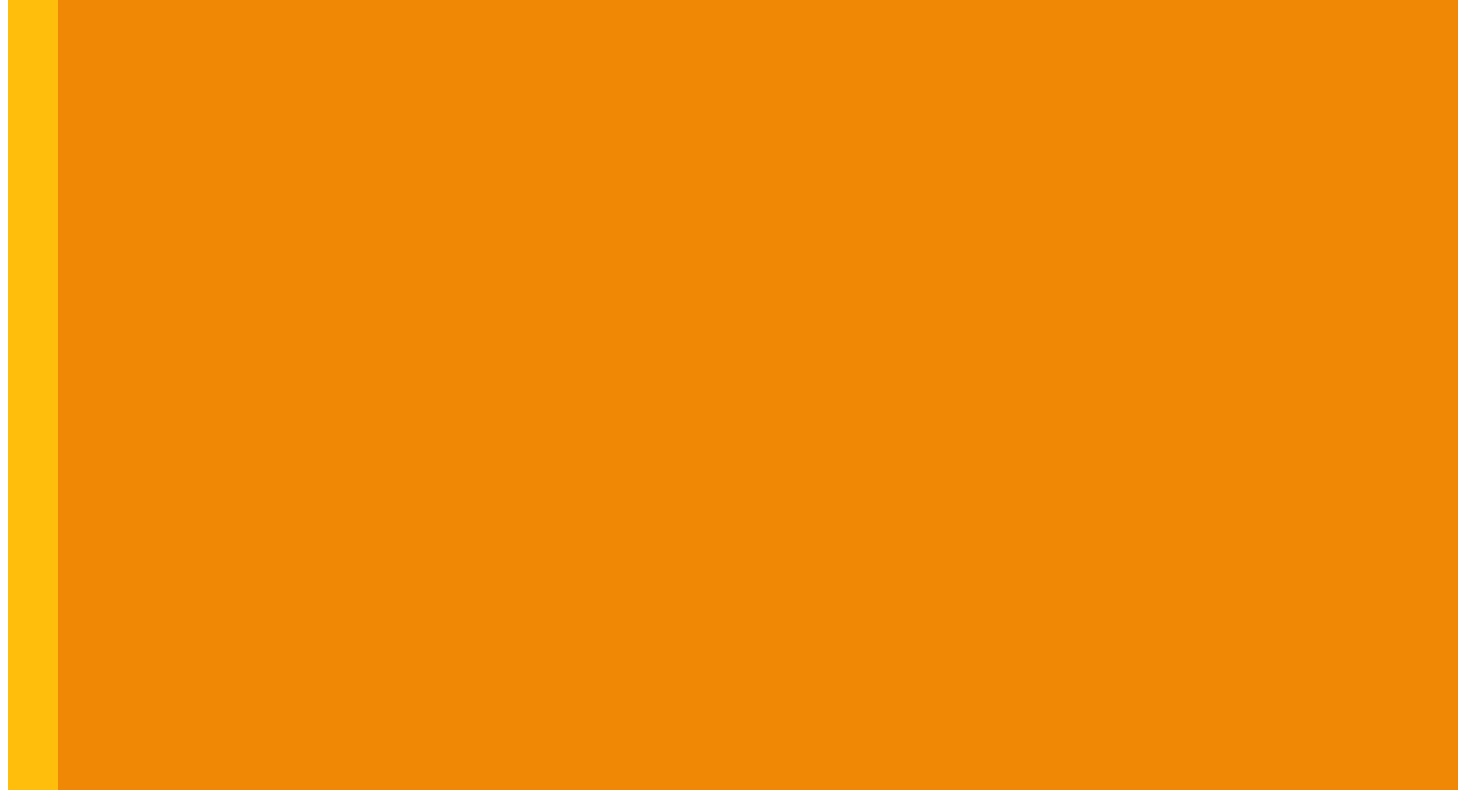
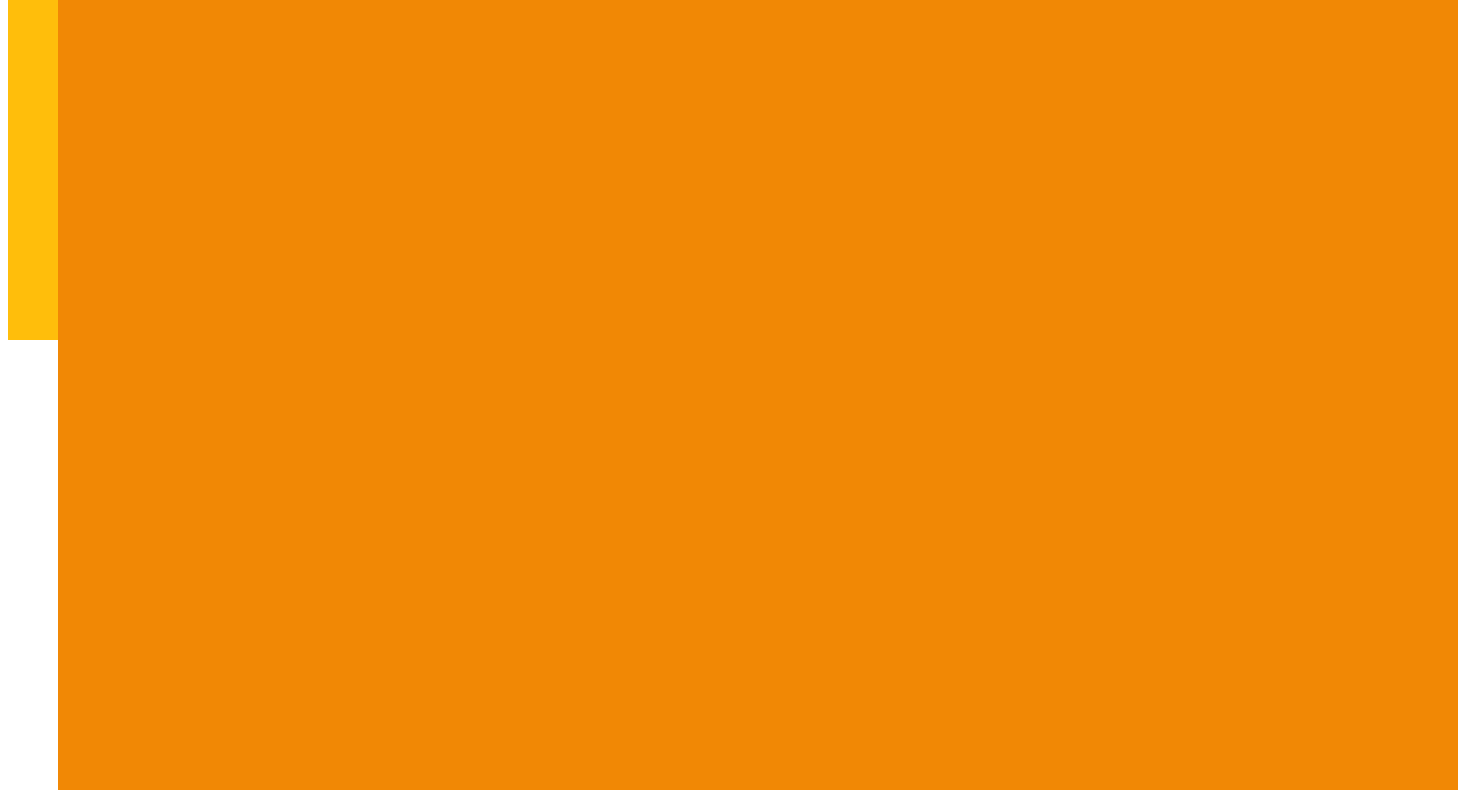
Before and after one commit to LiveG-Technologies/SmileHackManchester, a plain HTML site: page frontend/index.html in a window 1280 px wide. Shown: the part 468-1258 px from the top of the page, 1458 px wide, since content can reach past the window. After the commit the page ends 800 px from the top, so only its background shows below. Drawn offline with Linux system fonts and the light colour scheme.

Commit message:
Fixed layout

```diff
--- a/frontend/index.html
+++ b/frontend/index.html
@@ -10,7 +10,7 @@
       <li><a href="">My Conversations</a></li>
       <li><a class="active" href="">About</a></li>
     </ul>
-    <div style="background-color: #FFBE0B; height: 10000px; padding-top: -10px">
+    <div style="background-color: #FFBE0B; height: 100%; padding-top: -10px; position: fixed;">
       <div class="header">
         <div style="position: relative; left: 30px; top: 10px">
           <p> Smile</p>
--- a/frontend/style.css
+++ b/frontend/style.css
@@ -28,6 +28,7 @@
       left: 50px;
       top: 300px;
       z-index: 0;
+      padding: 10px;
    }
    ul {
        list-style-type: none;
@@ -38,7 +39,6 @@
        position: fixed;
        padding-left: 30px;
        z-index: 1;
-       height: 100px;
        margin-top: -10px;
    }
 
```
